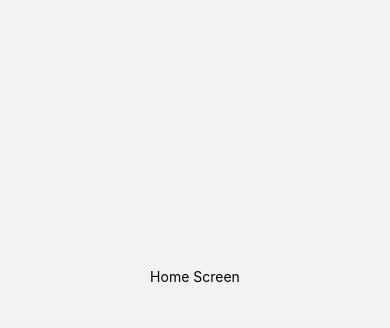
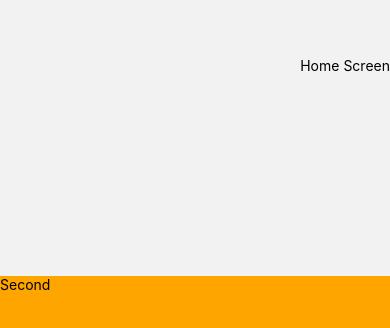
Before and after one commit to Junanjunan/FoodDeliveryApp, a React Native app: screen / in a window 390 px wide. Shown: the part 146-474 px from the top of the page. Built offline with nearby package versions, Linux system fonts and the light colour scheme.

Commit message:
Button - Pressable / flex

```diff
--- a/App.tsx
+++ b/App.tsx
@@ -4,7 +4,7 @@ import {
   createNativeStackNavigator,
   NativeStackScreenProps,
 } from '@react-navigation/native-stack';
-import {Text, TouchableHighlight, View} from 'react-native';
+import {Pressable, Text, TouchableHighlight, View} from 'react-native';
 import {useCallback} from 'react';
 
 type RootStackParamList = {
@@ -20,11 +20,14 @@ function HomeScreen({navigation}: HomeScreenProps) {
   }, [navigation]);
 
   return (
-          <View style={{flex: 1, alignItems: 'center', justifyContent: 'center'}}>
-            <TouchableHighlight onPress={onClick}>
-              <Text>Home Screen</Text>
-            </TouchableHighlight>
-          </View>
+      <>
+        <View style={{flex: 1, alignItems: 'flex-end', justifyContent: 'center'}}>
+          <Pressable onPress={onClick}>
+            <Text>Home Screen</Text>
+          </Pressable>
+      </View>
+      <View style={{flex:1, backgroundColor: 'orange'}}><Text>Second</Text></View>
+      </>
   );
 }
 
```
